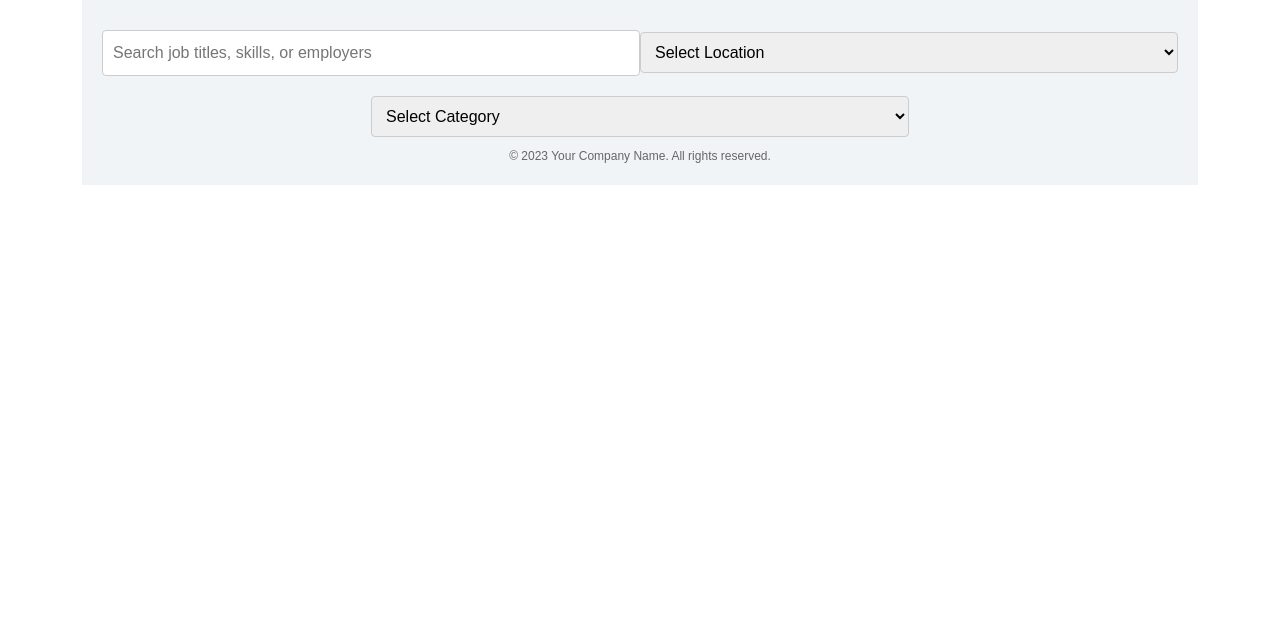
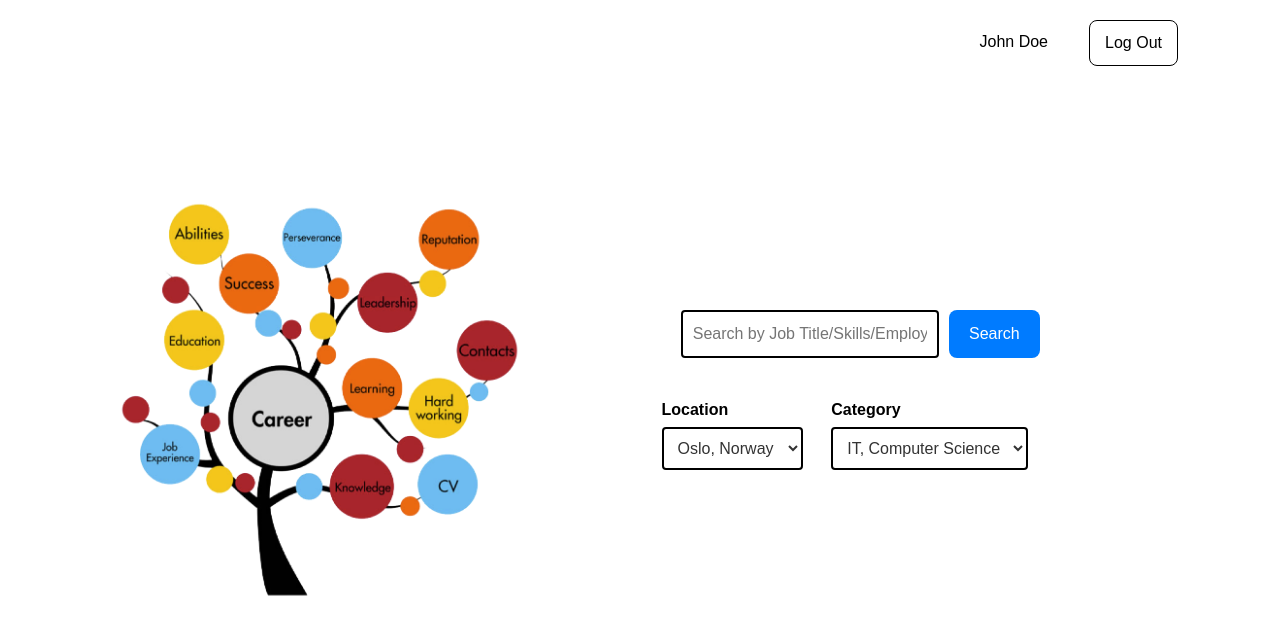
Before and after one commit to yuvraaj-singh/John-The-Job-Seeker, a React (Create React App) app in the folder Frontend/: page /search_job in a window 1280 px wide. Shown: the top 634 px of the page. Built offline with nearby package versions, Linux system fonts and the light colour scheme.

Commit message:
Search_job page has been implemented and a log out button was created that redirects the user back to the log in page.

```diff
--- a/Frontend/src/components/main/DashboardComponent.js
+++ b/Frontend/src/components/main/DashboardComponent.js
@@ -9,6 +9,7 @@ const styles = {
         height: '100vh',
         padding: '20px',
         backgroundColor: '#ffffff',
+        position: 'relative', // Necessary for absolute positioning of the log out button and username
     },
     leftPanel: {
       width: '40%',
@@ -23,6 +24,7 @@ const styles = {
       fontSize: '16px',
       cursor: 'pointer',
       marginTop: '10px',
+      marginLeft: '20px',
       color: 'white',
     },
     getStartedButton: {
@@ -31,20 +33,50 @@ const styles = {
     uploadButton: {
       backgroundColor: '#2196F3',
     },
+    logoutButton: {
+      position: 'absolute',
+      top: '20px',
+      right: '20px',
+      padding: '10px 15px',
+      borderRadius: '8px',
+      border: '1px solid #000',
+      backgroundColor: 'transparent',
+      color: '#000',
+      fontSize: '16px',
+      cursor: 'pointer',
+    },
+    userName: {
+      position: 'absolute',
+      top: '30px',
+      right: '150px', // Adjust based on the size of the logout button and username display
+      color: '#000',
+      fontSize: '16px',
+      fontWeight: 'normal',
+    },
 };
 
 const DashboardComponent = () => {
     const navigate = useNavigate();
+    const userName = "John Doe"; // Simulated user name
 
     const handleGetStartedClick = () => {
         navigate('/search_job');
     };
 
+    const handleLogout = () => {
+        // Perform logout logic here
+        console.log("Logging out...");  // Placeholder for actual logout logic
+        navigate('/login');  // Redirect to login page or home page after logout
+    };
+
     return (
         <div style={styles.container}>
+            <span style={styles.userName}>{userName}</span>
+            <button style={styles.logoutButton} onClick={handleLogout}>Log Out</button>
             <div style={styles.leftPanel}>
                 <img src="\Assets\carrier_tree.PNG" alt="Career Aspects Infographic" style={{ width: '100%', height: 'auto' }} />
             </div>
+
             <div style={styles.rightPanel}>
                 <h1>Ready to Land Your Dream Job?</h1>
                 <p>Join thousands of others who have found perfect job matches through our platform.</p>
@@ -52,7 +84,6 @@ const DashboardComponent = () => {
                 <button style={{ ...styles.button, ...styles.uploadButton }}>Upload Resume</button>
             </div>
         </div>
-
     );
 };
 
--- a/Frontend/src/components/main/SearchTab.js
+++ b/Frontend/src/components/main/SearchTab.js
@@ -1,35 +1,137 @@
 import React from 'react';
+import { useNavigate } from 'react-router-dom';
 
 const styles = {
     container: {
-    backgroundColor: '#f0f4f7',
+        display: 'flex',  // Flex layout for side-by-side panels
+        alignItems: 'center',  // Align items vertically
+        height: '100vh',  // Full viewport height
+        backgroundColor: 'white',  // White background
         padding: '20px',
-    textAlign: 'center',
+        position: 'relative' // Necessary for absolute positioning of the log out button and username
+      },
+      leftPanel: {
+        width: '40%',
+        display: 'flex',
+        alignItems: 'center',  // Center the image vertically
+        justifyContent: 'center',  // Center the image horizontally
+        padding: '20px',  // Padding for spacing
+      },
+      rightPanel: {
+        width: '60%',
+        display: 'flex',
+        flexDirection: 'column',
+        justifyContent: 'center',
+        alignItems: 'center',
+      },
+      image: {
+        width: '108.6%',  // Increase the width to 90% of the container
+        height: 'auto',  // Maintain aspect ratio
+      },
+      searchContainer: {
+        display: 'flex',
+        justifyContent: 'center',
+        marginBottom: '20px',
+        width: '100%',
       },
       input: {
         padding: '10px',
-    margin: '10px 0',
-    border: '1px solid #ccc',
+        margin: '0 10px',
+        border: '2px solid black',
         borderRadius: '4px',
-    width: '50%',
+        minWidth: '200px',
+        width: '40%',
+      },
+      searchButton: {
+        padding: '10px 20px',
+        borderRadius: '8px',
+        border: 'none',
+        backgroundColor: '#007bff',  // Blue button
+        color: 'white',
+        fontSize: '16px',
+        cursor: 'pointer',
+      },
+      dropdownContainer: {
+        display: 'flex',
+        justifyContent: 'space-between',
+        width: '60%',
+        margin: '20px 0',
+      },
+      dropdown: {
+        padding: '10px',
+        border: '2px solid black',
+        borderRadius: '4px',
+        flex: '1 1 45%',
+        color: '#333',
+        backgroundColor: 'transparent',
+      },
+      label: {
+        fontWeight: 'bold',
+        marginBottom: '5px',
+        color: 'black',
+      },
+      userName: {
+        position: 'absolute',
+        top: '30px',
+        right: '150px', // Adjust based on the size of the logout button and username display
+        color: '#000',
+        fontSize: '16px',
+        fontWeight: 'normal',
+      },
+      logoutButton: {
+        position: 'absolute',
+        top: '20px',
+        right: '20px',
+        padding: '10px 15px',
+        borderRadius: '8px',
+        border: '1px solid #000',
+        backgroundColor: 'transparent',
+        color: '#000',
+        fontSize: '16px',
+        cursor: 'pointer',
       },
     };
 
+
+
 const SearchTab = () => {
+    const userName = "John Doe";
+    const navigate = useNavigate();
+
+    const handleLogout = () => {
+        // Perform logout logic here
+        console.log("Logging out...");  // Placeholder for actual logout logic
+        navigate('/');  // Redirect to login page or home page after logout
+    };
     return (
         <div style={styles.container}>
-        <input type="text" placeholder="Search job titles, skills, or employers" style={styles.input} />
-        <select style={styles.input}>
-          <option value="">Select Location</option>
+            <span style={styles.userName}>{userName}</span>
+            <button style={styles.logoutButton} onClick={handleLogout}>Log Out</button>
+      <div style={styles.leftPanel}>
+        <img src="Assets/carrier_tree.png" alt="Descriptive Alt Text" style={styles.image} />
+      </div>
+      <div style={styles.rightPanel}>
+        <div style={styles.searchContainer}>
+          <input type="text" placeholder="Search by Job Title/Skills/Employer" style={styles.input} />
+          <button style={styles.searchButton}>Search</button>
+        </div>
+        <div style={styles.dropdownContainer}>
+          <div>
+            <label style={styles.label}>Location</label>
+            <select style={styles.dropdown}>
+              <option value="Oslo, Norway">Oslo, Norway</option>
               {/* More options */}
             </select>
-        <select style={styles.input}>
-          <option value="">Select Category</option>
+          </div>
+          <div>
+            <label style={styles.label}>Category</label>
+            <select style={styles.dropdown}>
+              <option value="IT, Computer Science">IT, Computer Science</option>
               {/* More options */}
             </select>
-        <footer style={{ fontSize: '12px', color: '#666' }}>
-          © 2023 Your Company Name. All rights reserved.
-        </footer>
+          </div>
+        </div>
+      </div>
     </div>
 
     );
```
Lines whose indentation alone changed are shown as unchanged.
